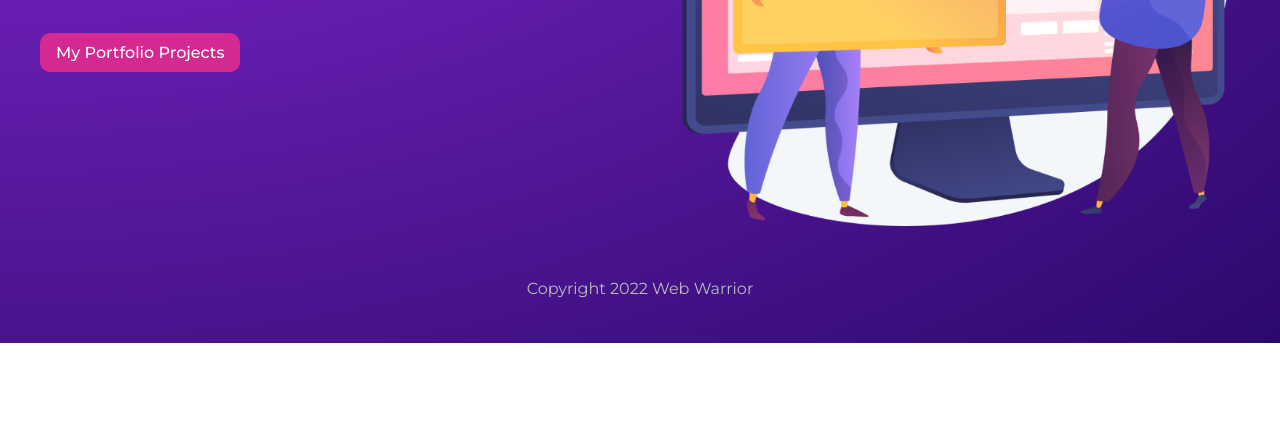
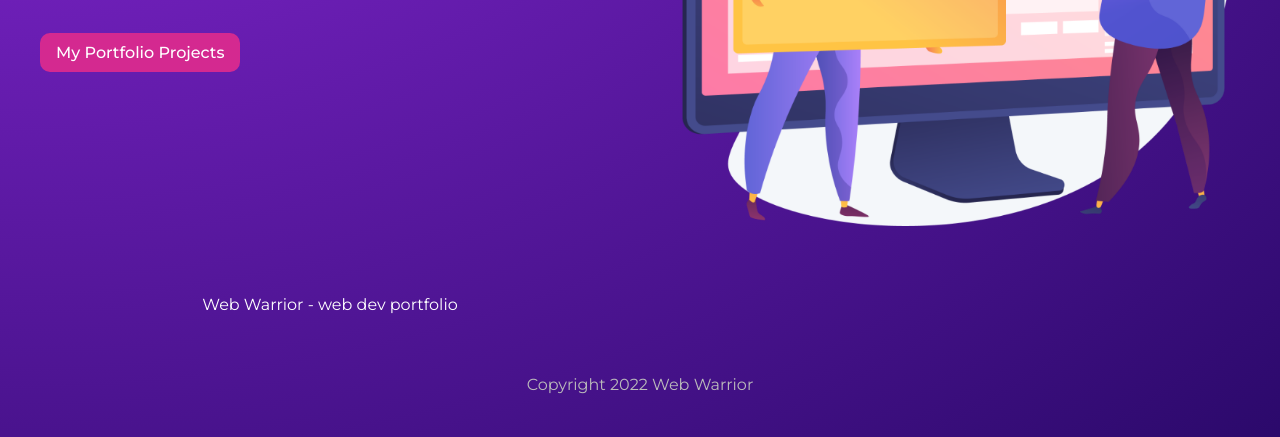
Before and after one commit to lukacc008/First-Gatsby-Project, a Gatsby site: page / in a window 1280 px wide. Shown: the part 457-894 px from the top of the page. Before the commit the page ends 800 px from the top, so only its background shows below. Built offline with nearby package versions, Linux system fonts and the light colour scheme; Gatsby itself is replaced by a stand-in of ours.

Commit message:
FIXED graphQL bug where i need to cd into drive with capital letter, and query now works!

```diff
--- a/src/pages/index.js
+++ b/src/pages/index.js
@@ -5,6 +5,8 @@ import "../styles/home.css"
 
 export default function Home({ data }) {
   console.log(data)
+  const { title, description } = data.site.siteMetadata
+
   return (
     <Layout>
       <section className="header">
@@ -17,6 +19,7 @@ export default function Home({ data }) {
           </Link>
         </div>
         <img src="/banner.png" alt="site banner" style={{ maxWidth: "100%" }} />
+        <p>{ title } - { description }</p>
       </section>
     </Layout>
   )
```
